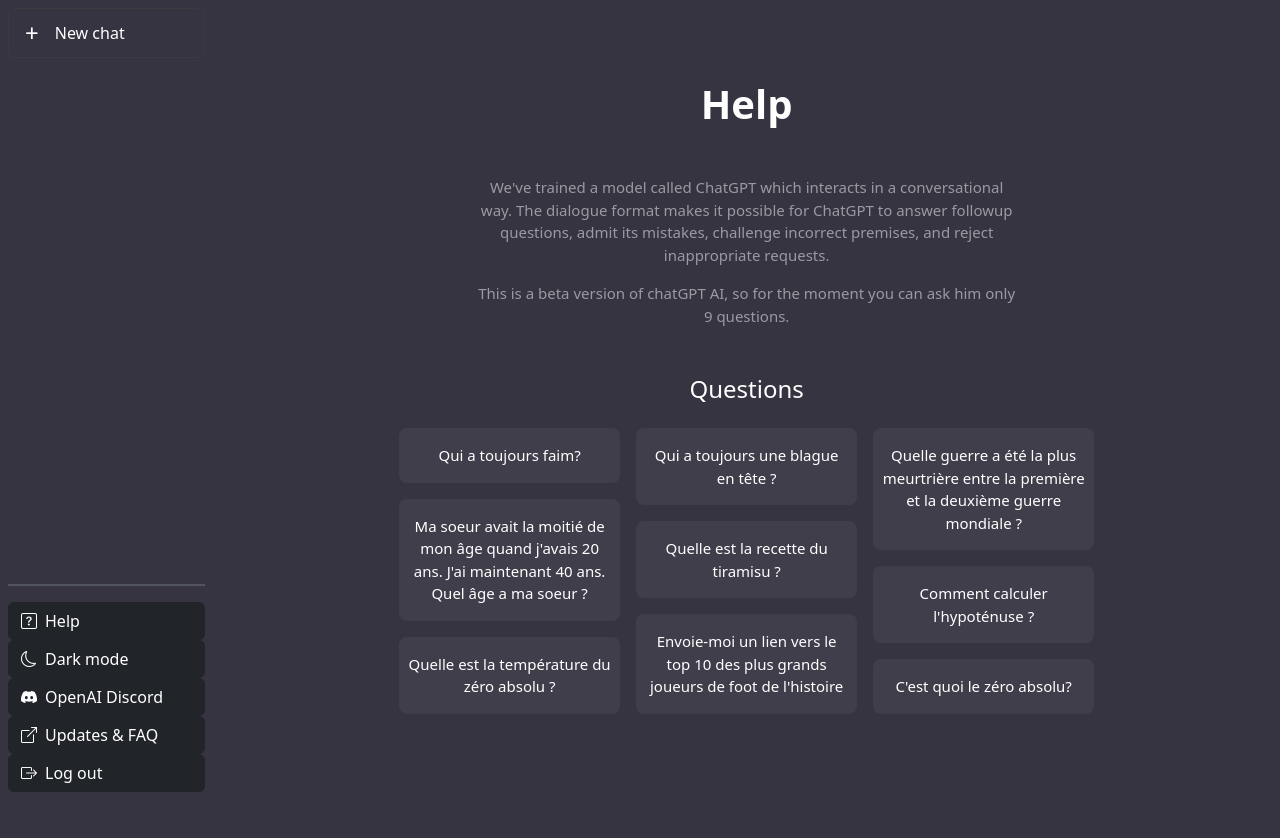
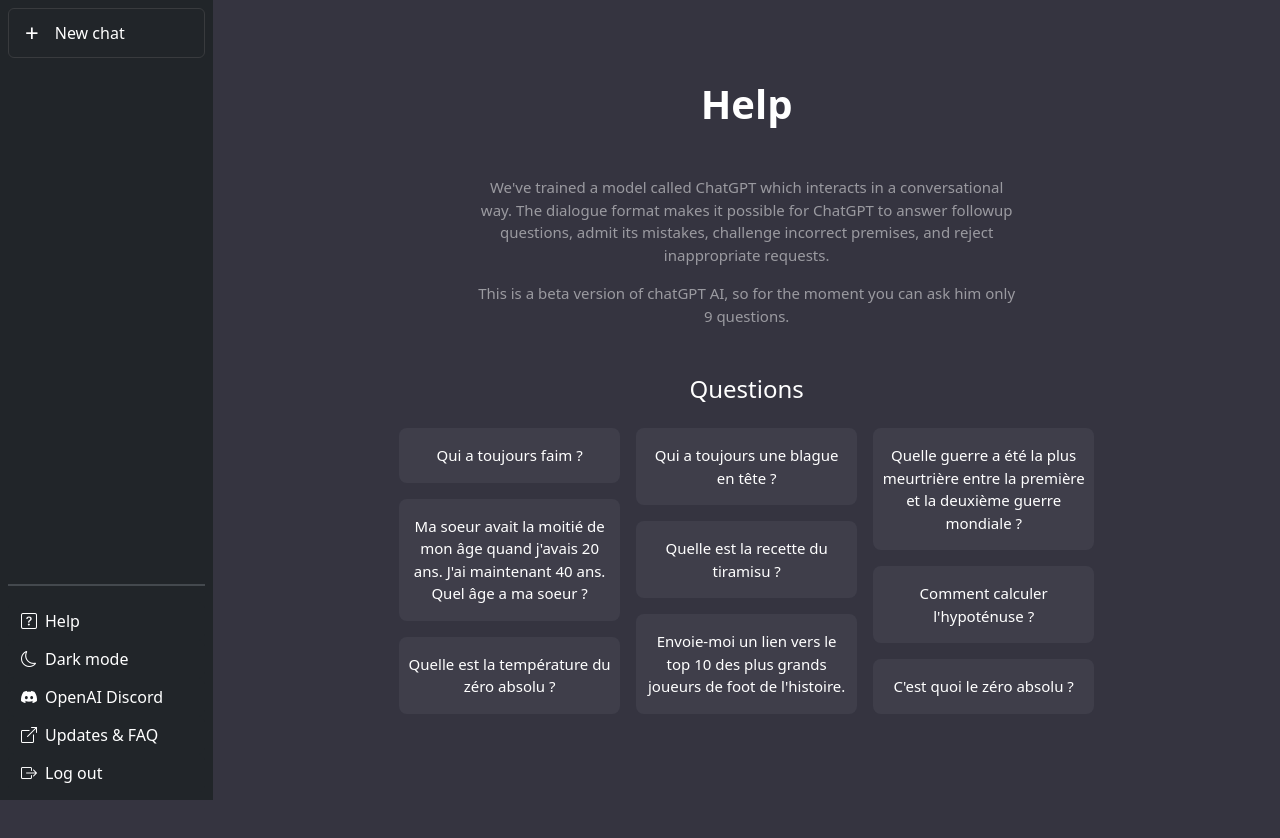
Before and after one commit to haroun-ab/Brief_03-ChatGPT, a plain HTML site: page help.html in a window 1280 px wide. Drawn offline with nearby package versions, Linux system fonts and the light colour scheme.

Commit message:
little fixes after final merge on main

```diff
--- a/chat.js
+++ b/chat.js
@@ -62,7 +62,7 @@
   {
     question: "Quelle guerre a été la plus meurtrière entre la première et la deuxième guerre mondiale ?",
     answer:
-      "La Seconde Guerre mondiale fut le conflit le plus meurtrier de l'Histoire avec plus de 60 millions de morts soit 2,5% de la population mondiale de l'époque dont la majorité fut des civils. Les tableaux suivants détaillent les pertes de chaque pays.Globalement, les estimations des historiens varient de 50 millions à 85 millions de morts. Ces valeurs ne prennent pas en considération les morts de carences, privations, de suites de blessures, ou autres maladies consécutives au conflit, après mai 1945, en Europe, et septembre 1945, en Asie. ",
+      "La Seconde Guerre mondiale fut le conflit le plus meurtrier de l'Histoire avec plus de 60 millions de morts soit 2,5% de la population mondiale de l'époque dont la majorité fut des civils. Globalement, les estimations des historiens varient de 50 millions à 85 millions de morts. Ces valeurs ne prennent pas en considération les morts de carences, privations, de suites de blessures, ou autres maladies consécutives au conflit, après mai 1945, en Europe, et septembre 1945, en Asie. ",
   },
   {
     question: "Comment calculer l'hypoténuse ?",
--- a/help.html
+++ b/help.html
@@ -14,14 +14,14 @@
     <div class="text-light bg-white bg-opacity-25">-</div> -->
     <body class="d-flex bg-primary vh-100 text-white" style="min-width: 390px;">
 
-        <nav id="navbar" class="navbar navbar-expand-md vh-100 col-md-3 col-xl-2">
+        <nav id="navbar" class="bg-dark navbar navbar-expand-md vh-100 col-md-3 col-xl-2">
             <div class="offcanvas offcanvas-bg-color offcanvas-start text-bg-dark w-75" data-bs-backdrop="static" tabindex="-1" id="offcanvasDark" aria-labelledby="offcanvasDarkLabel">
                 <div class="offcanvas-header position-absolute end-0 d-md-none">
                     <button type="button" class="position-absolute rounded-0 btn-close btn-close-white p-2" data-bs-dismiss="offcanvas" aria-label="Close"></button>
                 </div>
                 <div class="offcanvas-body d-flex flex-column justify-content-between vh-100 p-0">
                     <div id="newChatBtn" class="p-2">
-                        <button type="button" class="d-flex align-items-center text-white btn btn-outline-secondary w-100 d-flex col-align-self-start m-0"><span class="fs-4 ms-1 me-3">+</span><span class="fs-6">New chat</span></button>
+                        <a href="./index.html" class="d-flex align-items-center text-white btn btn-outline-secondary w-100 d-flex col-align-self-start m-0"><span class="fs-4 ms-1 me-3">+</span><span class="fs-6">New chat</span></a>
                     </div>
                     <div id="links" class="w-100 p-2">
                         <hr class="bg-danger border-2 border-top border-dark-subtle">
@@ -63,7 +63,7 @@
                 <div class="d-flex justify-content-evenly text-center fs-7">
                     <div class="d-flex flex-column col-4 mb-5">
                         <div class="d-inline bg-secondary-subtle m-1 m-md-2 rounded-3 px-1 px-sm-2 py-3">
-                            Qui a toujours faim?
+                            Qui a toujours faim ?
                             <!--Théo -->
                         </div>
                         <div class="d-inline bg-secondary-subtle m-1 m-md-2 rounded-3 px-1 px-sm-2 py-3">
@@ -85,7 +85,7 @@
                             <!-- Recette / liste -->
                         </div>
                         <div class="d-inline bg-secondary-subtle m-1 m-md-2 rounded-3 px-1 px-sm-2  py-3">
-                            Envoie-moi un lien vers le top 10 des plus grands joueurs de foot de l'histoire
+                            Envoie-moi un lien vers le top 10 des plus grands joueurs de foot de l'histoire.
                             <!-- Lien -->
                         </div>
                     </div>
@@ -99,7 +99,7 @@
                             <!--A au carré + B au carré = hypoténuse au carré. Faire un shéma ou une image? -->
                         </div>
                         <div class="d-inline bg-secondary-subtle m-1 m-md-2 rounded-3 px-1 px-sm-2 py-3">
-                            C'est quoi le zéro absolu?
+                            C'est quoi le zéro absolu ?
                             <!-- Température la plus basse en dessous de laquelle il est impossible de descendre. -->
                         </div>
                     </div>
```
Also changed, not shown: index.html (+1 -1 lines).
